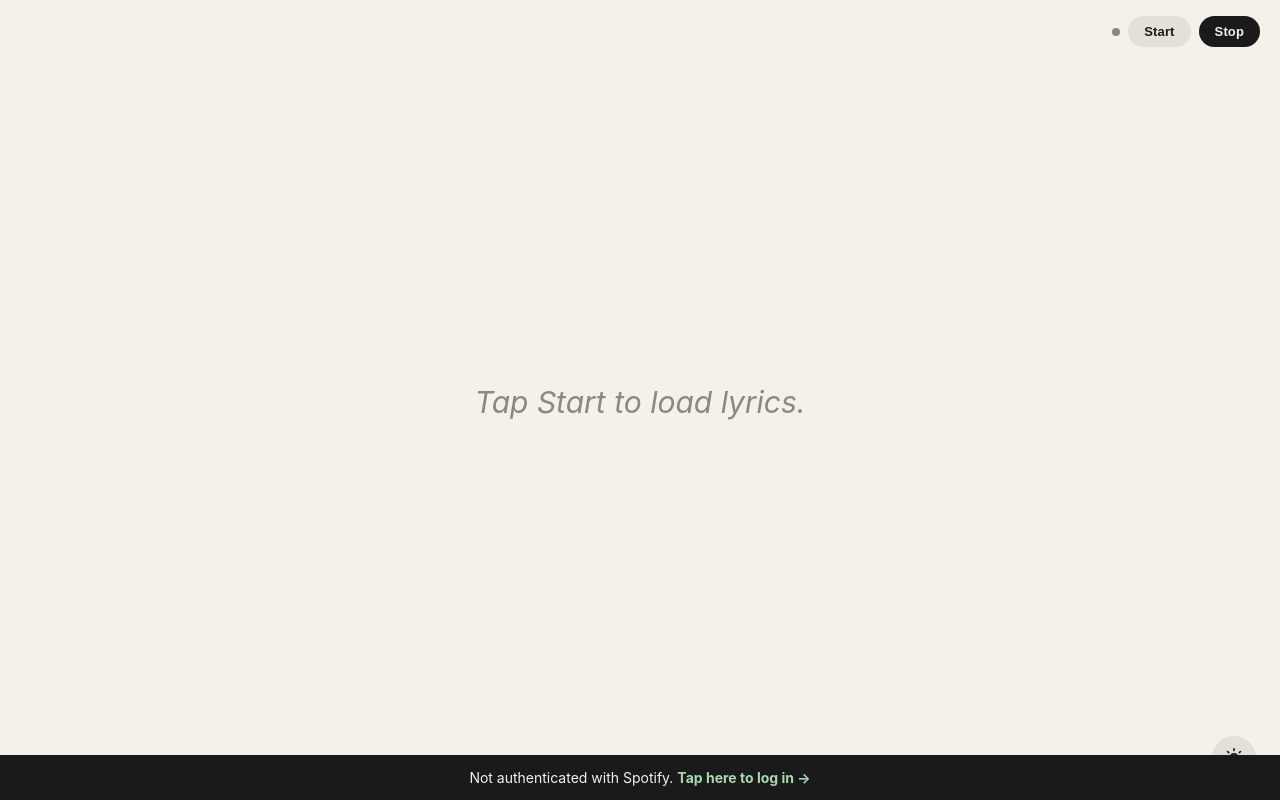
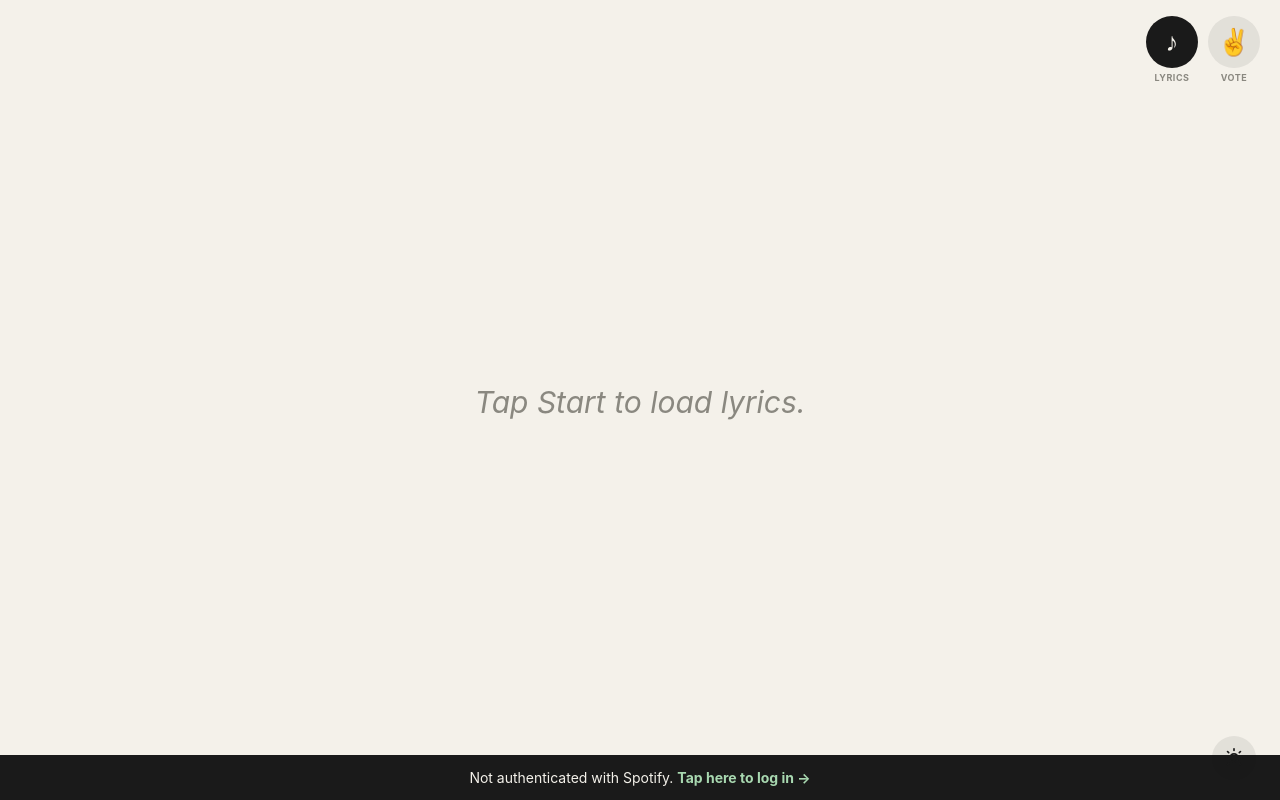
Before and after one commit to djoike/Tesla-Lyrics, a website: page public/index.html in a window 1280 px wide. Drawn offline with Linux system fonts and the light colour scheme; no server answers.

Commit message:
feat: circular icon buttons with labels below, controls above loader
- Replace Start/Stop/Vote pills with two circular ctrl-btn buttons
- Wrap each in ctrl-wrap column: circle on top, label below
- Icon size 20px → 26px now that label no longer shares the circle
- Label uses --text-muted, sits outside the button
- Raise controls z-index to 160 (above loader overlay at 150)
- setModeUI replaces setPollingUI, drives both button active states

```diff
--- a/public/index.html
+++ b/public/index.html
@@ -84,52 +84,60 @@
       top: 16px;
       right: 20px;
       display: flex;
-      align-items: center;
-      gap: 8px;
-      z-index: 50;
+      align-items: flex-start;
+      gap: 10px;
+      z-index: 160;
     }
 
-    .btn {
-      padding: 8px 16px;
+    .ctrl-wrap {
+      display: flex;
+      flex-direction: column;
+      align-items: center;
+      gap: 5px;
+    }
+
+    .ctrl-btn {
+      width: 52px;
+      height: 52px;
       border: none;
-      border-radius: 20px;
-      font-size: 13px;
-      font-weight: 600;
-      cursor: pointer;
+      border-radius: 50%;
       background: var(--btn-bg);
       color: var(--text-primary);
-      transition: background 0.15s, transform 0.1s;
-      white-space: nowrap;
-      letter-spacing: 0.01em;
+      display: flex;
+      align-items: center;
+      justify-content: center;
+      cursor: pointer;
+      transition: background 0.15s, transform 0.1s, color 0.15s;
       -webkit-tap-highlight-color: transparent;
       touch-action: manipulation;
+      flex-shrink: 0;
     }
 
-    .btn:hover {
+    .ctrl-btn:hover {
       background: var(--btn-hover);
     }
 
-    .btn:active {
-      transform: scale(0.96);
+    .ctrl-btn:active {
+      transform: scale(0.93);
     }
 
-    .btn.active {
+    .ctrl-btn.active {
       background: var(--btn-active-bg);
       color: var(--btn-active-text);
     }
 
-    #status-dot {
-      width: 8px;
-      height: 8px;
-      border-radius: 50%;
-      background: var(--indicator-off);
-      flex-shrink: 0;
-      transition: background 0.3s;
+    .ctrl-btn__icon {
+      font-size: 26px;
+      line-height: 1;
     }
 
-    #status-dot.on {
-      background: var(--indicator-on);
-      box-shadow: 0 0 0 3px rgba(58, 138, 74, 0.2);
+    .ctrl-btn__label {
+      font-size: 9px;
+      font-weight: 700;
+      letter-spacing: 0.06em;
+      text-transform: uppercase;
+      line-height: 1;
+      color: var(--text-muted);
     }
 
     #lyrics-container {
@@ -632,9 +640,18 @@
 </head>
 <body>
   <div id="controls">
-    <div id="status-dot"></div>
-    <button class="btn" id="btn-start">Start</button>
-    <button class="btn" id="btn-stop">Stop</button>
+    <div class="ctrl-wrap">
+      <button class="ctrl-btn" id="btn-lyrics" aria-label="Toggle lyrics">
+        <span class="ctrl-btn__icon">♪</span>
+      </button>
+      <span class="ctrl-btn__label">Lyrics</span>
+    </div>
+    <div class="ctrl-wrap">
+      <button class="ctrl-btn" id="btn-vote" aria-label="Toggle voting">
+        <span class="ctrl-btn__icon">✌</span>
+      </button>
+      <span class="ctrl-btn__label">Vote</span>
+    </div>
   </div>
 
   <div id="app">
@@ -718,9 +735,8 @@
     const lyricsEl = document.getElementById('lyrics-text');
     const lyricsContainer = document.getElementById('lyrics-container');
     const lyricsInner = document.getElementById('lyrics-inner');
-    const statusDot = document.getElementById('status-dot');
-    const btnStart = document.getElementById('btn-start');
-    const btnStop = document.getElementById('btn-stop');
+    const btnLyrics = document.getElementById('btn-lyrics');
+    const btnVote = document.getElementById('btn-vote');
     const btnDark = document.getElementById('btn-dark');
     const loginBanner = document.getElementById('login-banner');
     const timeoutToast = document.getElementById('timeout-toast');
@@ -1045,15 +1061,11 @@
       }
     });
 
-    function setPollingUI(active) {
-      if (active) {
-        statusDot.classList.add('on');
-        btnStart.classList.add('active');
-        btnStop.classList.remove('active');
-      } else {
-        statusDot.classList.remove('on');
-        btnStart.classList.remove('active');
-        btnStop.classList.add('active');
+    function setModeUI(polling, voting) {
+      btnLyrics.classList.toggle('active', polling);
+      btnVote.classList.toggle('active', voting);
+      if (!voting) {
+        voteTally.classList.remove('visible', 'skipping');
       }
     }
 
@@ -1089,25 +1101,30 @@
 
     function handleEvent(payload) {
       if (payload.status === 'timeout') {
-        setPollingUI(false);
+        setModeUI(false, false);
         hideLoader();
         showTimeout();
         return;
       }
 
       if (payload.status === 'polling_started') {
-        setPollingUI(true);
+        setModeUI(true, !!payload.isVoting);
         return;
       }
 
       if (payload.status === 'polling_stopped') {
-        setPollingUI(false);
+        setModeUI(false, false);
         hideLoader();
         showLyrics('Polling stopped.', true, null, null, null, false);
         return;
       }
 
-      setPollingUI(payload.isPolling);
+      if (payload.status === 'vote_mode_changed') {
+        setModeUI(payload.isPolling, payload.isVoting);
+        return;
+      }
+
+      setModeUI(payload.isPolling, !!payload.isVoting);
 
       if (payload.status === 'playing' && payload.title) {
         hideLoader();
@@ -1194,8 +1211,8 @@
       }
     }
 
-    btnStart.addEventListener('click', () => apiCall('/api/start'));
-    btnStop.addEventListener('click', () => apiCall('/api/stop'));
+    btnLyrics.addEventListener('click', () => apiCall('/api/lyrics'));
+    btnVote.addEventListener('click', () => apiCall('/api/vote-mode'));
 
     async function checkAuth() {
       dbg('AUTH → GET /api/status', 'info');
@@ -1210,13 +1227,13 @@
         }
 
         setPinLocked(false);
-        dbg(`AUTH ← authenticated=${data.authenticated} isPolling=${data.isPolling}`, data.authenticated ? 'ok' : 'warn');
+        dbg(`AUTH ← authenticated=${data.authenticated} isPolling=${data.isPolling} isVoting=${data.isVoting}`, data.authenticated ? 'ok' : 'warn');
         if (!data.authenticated) {
           loginBanner.classList.add('visible');
         } else {
           loginBanner.classList.remove('visible');
         }
-        setPollingUI(data.isPolling);
+        setModeUI(data.isPolling, !!data.isVoting);
         return data;
       } catch (err) {
         dbg(`AUTH error: ${err}`, 'err');
```
